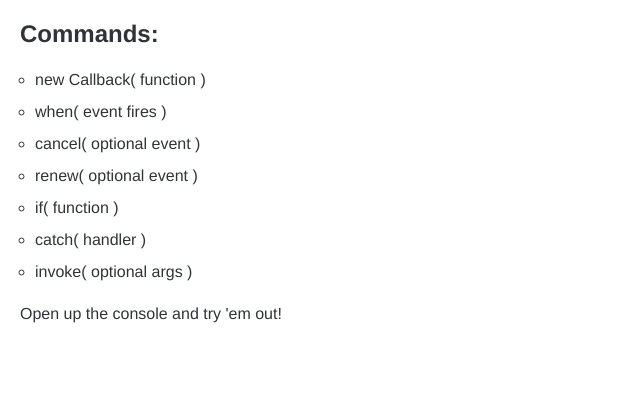
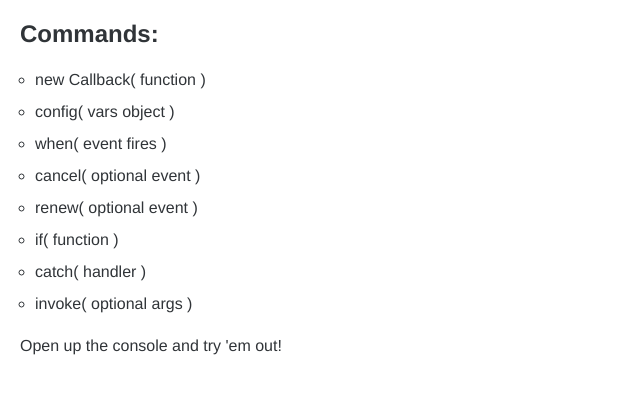
Before and after one commit to PsychoLlama/CallbackJS, a plain HTML site: page index.html in a window 1280 px wide. Shown: the whole page, without its empty margins (0-640 px from the left). Drawn offline with Linux system fonts and the light colour scheme.

Commit message:
Revised command list
The list was missing the config() method.

```diff
--- a/index.html
+++ b/index.html
@@ -30,6 +30,7 @@
     <h2>Commands:</h2>
     <ul>
       <li>new Callback( function )</li>
+      <li>config( vars object )</li>
       <li>when( event fires )</li>
       <li>cancel( optional event )</li>
       <li>renew( optional event )</li>
```
Also changed, not shown: 1 other file.
